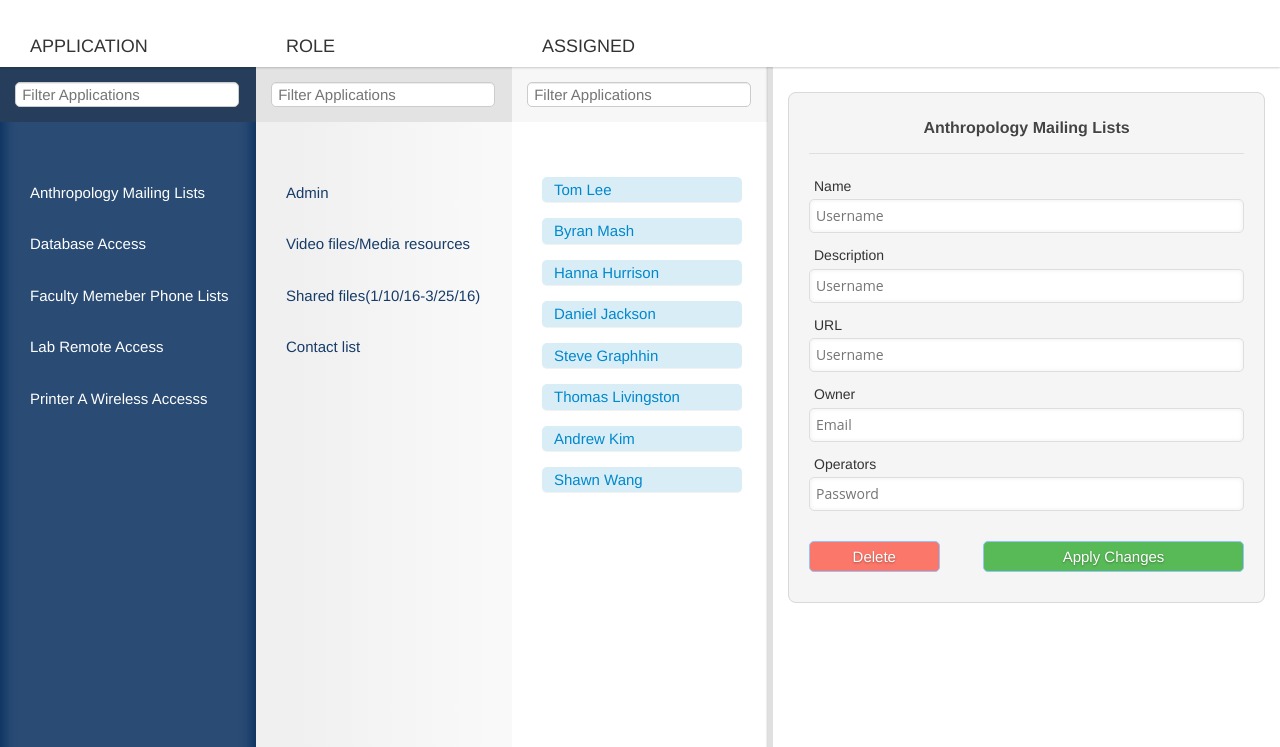
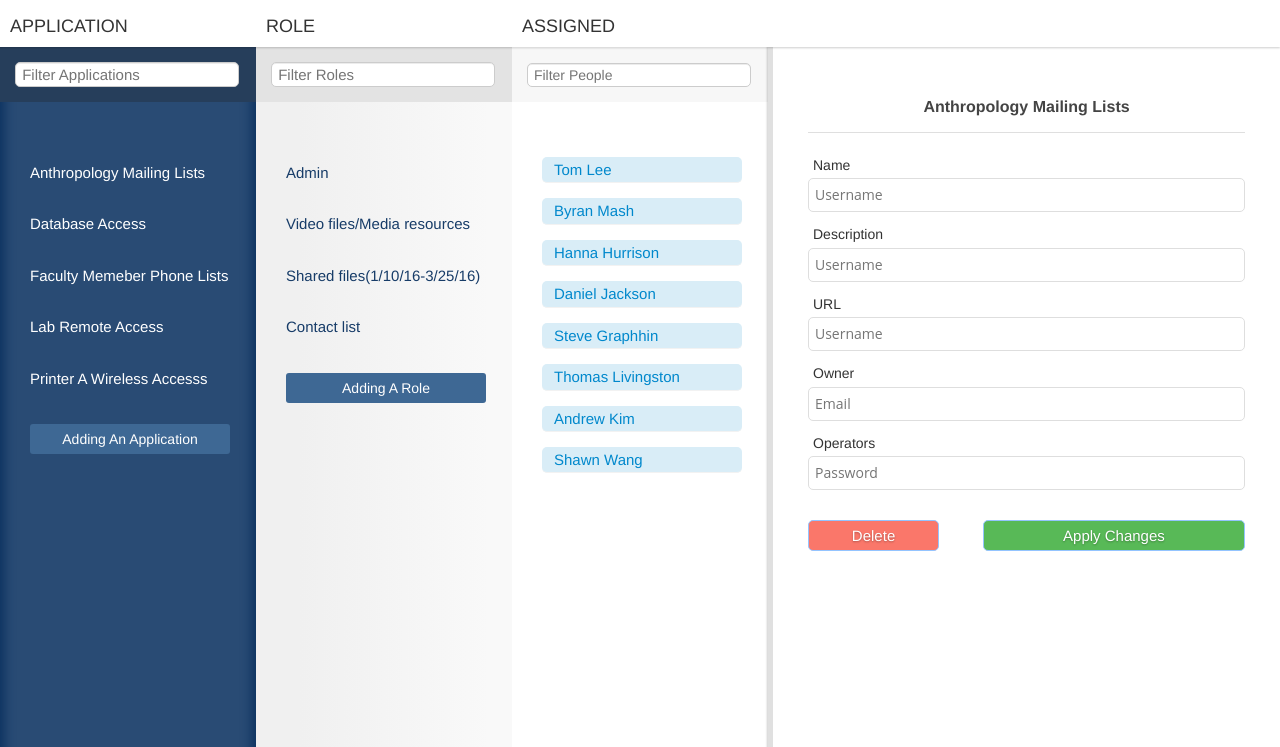
Before and after one commit to shanglu9425/Roles-Management-Mock-up, a plain HTML site: page Role Management Mockup.html in a window 1280 px wide. Shown: the part 53-800 px from the top of the page. Drawn offline with nearby package versions, Linux system fonts and the light colour scheme.

Commit message:
New updates
Added buttons
Organized CSS/SCSS

```diff
--- a/Role Management Mockup.html
+++ b/Role Management Mockup.html
@@ -24,7 +24,7 @@
         <!--#nav-->
         <nav class="navbar navbar-default">
             <div class="container-fluid">
-                <div class="navbar-header">
+                <div class="navbar-header noselect">
                     <a><h3 class="navbar-brand noselect">Roles Management</h3></a>
                 </div>
 
@@ -66,8 +66,8 @@
 
         <!--#application search bar -->
         <div class="col-md-3">
-            <section class="searchbar-application" style="position: fixed;top: 50px;z-index: 2012;background-color: white;box-shadow: -1px 0px 2px 1px rgba(0, 0, 0, 0.2);">
-                <h4 style="padding: 30px;">APPLICATION</h4>
+            <section class="searchbar-application" style="position: fixed;box-shadow: -1px 0px 2px 1px rgba(0, 0, 0, 0.2);">
+                <h4>APPLICATION</h4>
 
             </section>
         </div>
@@ -75,8 +75,8 @@
 
         <!--#role search bar-->
         <div class="col-md-3">
-            <section class="searchbar-application" style="position: fixed;top: 50px;z-index: 2012;background-color: white;">
-                <h4 style="padding: 30px;">ROLE</h4>
+            <section class="searchbar-application" style="position: fixed;">
+                <h4>ROLE</h4>
 
             </section>
         </div>
@@ -84,8 +84,8 @@
 
         <!-- #name search bar-->
         <div class="col-md-3">
-            <section class="searchbar-application" style="position: fixed;top: 50px;z-index: 2012;background-color: white;box-shadow: none;">
-                <h4 style="padding: 30px;">ASSIGNED</h4>
+            <section class="searchbar-application" style="position: fixed;box-shadow: none;">
+                <h4>ASSIGNED</h4>
             </section>
         </div>
         <!-- #name search bar-->
@@ -112,9 +112,9 @@ border-bottom: medium none;">
 
                     <!-- <span class="glyphicons glyphicons-search"></span>  for search bar -->
 
-                    <div style="position: fixed; z-index: 2003; margin-top: 0px; color: gray; padding: 10px; background-color: rgb(38, 62, 91); width: 20%;" type="text">
+                    <div class="search-application" type="text">
                         <span class="glyphicons glyphicons-search"></span>
-                        <input placeholder=" Filter Applications" style="border-radius: 5px; background: rgb(255, 255, 255) none repeat scroll 0% 0%; border: 1px solid rgb(204, 204, 204); box-shadow: 0px 1px 0px 0px rgb(236, 236, 236) inset; margin: 5px; width: 95%;" type="text">
+                        <input placeholder=" Filter Applications" type="text">
 
                     </div>
 
@@ -130,6 +130,10 @@ border-bottom: medium none;">
 
                         </ul>
 
+                        <a href="#">
+                            <p>Adding An Application </p>
+                        </a>
+
                     </section>
 
 
@@ -142,9 +146,9 @@ border-bottom: medium none;">
         <div class="col-md-4 background-gray">
             <div class="wrapper">
                 <div class="rule-section">
-                    <div style="position: fixed; z-index: 2003; margin-top: 0px; color: gray; padding: 10px; background-color: #E3E3E3; width: 20%;" type="text">
+                    <div class="search-role" type="text">
                         <span class="glyphicons glyphicons-search"></span>
-                        <input placeholder=" Filter Applications" style="border-radius: 5px; background: rgb(255, 255, 255) none repeat scroll 0% 0%; border: 1px solid rgb(204, 204, 204); box-shadow: 0px 1px 0px 0px rgb(236, 236, 236) inset; margin: 5px; width: 95%;" type="text">
+                        <input placeholder=" Filter Roles" type="text">
 
                     </div>
 
@@ -157,6 +161,11 @@ border-bottom: medium none;">
 
                         </ul>
 
+                        <a href="#">
+                            <p>Adding A Role </p>
+                        </a>
+
+
                     </section>
 
                 </div>
@@ -168,9 +177,9 @@ border-bottom: medium none;">
         <div class="col-md-4 background-white">
             <div class="wrapper">
                 <div class="assigned-section">
-                    <div style="position: fixed; z-index: 2003; margin-top: 0px; color: gray; padding: 10px; background-color: #F7F7F7; width: 20%;" type="text">
+                    <div class="search-assigned" type="text">
                         <span class="glyphicons glyphicons-search"></span>
-                        <input placeholder=" Filter Applications" style="border-radius: 5px; background: rgb(255, 255, 255) none repeat scroll 0% 0%; border: 1px solid rgb(204, 204, 204); box-shadow: 0px 1px 0px 0px rgb(236, 236, 236) inset; margin: 5px; width: 95%;" type="text">
+                        <input placeholder=" Filter People " type="text">
 
                     </div>
                     <!-- #assigned-section -->
--- a/form.scss
+++ b/form.scss
@@ -32,12 +32,14 @@ form {
         position: relative;
         width: 100%;
         padding: 20px;
+        /*
         border: none;
         border-radius: 8px;
         border-style: solid;
         border-color: #D9D9D9;
         border-width: 1px;
         background-color: #f5f5f5;
+        */
         margin-top: 20px;
         // Mixin
         @include silver-bg;
@@ -90,9 +92,9 @@ form {
             font-size: 14px;
             font-weight: 400;
             font-family: "Open Sans", sans-serif;
-            border: 1px solid #dedede;
+            border: 1.5px solid #dedede;
             border-radius: 5px;
-            box-shadow: 0 0 0 transparent, inset 0 0 5px #eee;
+            /*box-shadow: 0 0 0 transparent, inset 0 0 5px #eee;*/
             &:focus {
                 outline: none;
                 border: 1px solid $electric-shadow;
--- a/mockup.scss
+++ b/mockup.scss
@@ -3,7 +3,7 @@ body {
     margin: 0px;
     width: 100%;
     height: 100%;
-    font-size: 15px;
+    font-size: 14px;
     .nav {}
     ul {
         list-style: none;
@@ -11,8 +11,14 @@ body {
 }
 
 .searchbar-application {
-    height: 70px;
+    height: 50px;
     width: 100%;
+    background-color: white;
+    top: 50px;
+    z-index: 2012;
+    h4 {
+        padding: 10px;
+    }
     .form-control {
         width: 200px;
     }
@@ -33,6 +39,24 @@ body {
 }
 
 .application-section {
+    .search-application {
+        position: fixed;
+        z-index: 2003;
+        margin-top: 0px;
+        color: gray;
+        padding: 10px;
+        background-color: rgb(38, 62, 91);
+        width: 20%;
+        input {
+            border-radius: 5px;
+            background: rgb(255, 255, 255) none repeat scroll 0% 0%;
+            border: 1px solid rgb(204, 204, 204);
+            box-shadow: 0px 1px 0px 0px rgb(236, 236, 236) inset;
+            margin: 5px;
+            width: 95%;
+        }
+    }
+    #application {
         ul {
             list-style: none;
         }
@@ -40,9 +64,90 @@ body {
             padding-right: 0px;
             color: white;
         }
+        a {
+            text-decoration: none;
+            p {
+                background-color: rgb(62, 104, 148);
+                color: white;
+                text-align: center;
+                border-radius: 3px;
+                margin-left: 30px;
+                padding: 5px;
+                margin-top: 30px;
+                font-size: 14px;
+                width: 200px;
+            }
+        }
+        a:hover {
+            p {
+                background-color: #FAC369;
+            }
+        }
+    }
+}
+
+.rule-section {
+    .search-role {
+        position: fixed;
+        z-index: 2003;
+        margin-top: 0px;
+        color: gray;
+        padding: 10px;
+        background-color: #E3E3E3;
+        width: 20%;
+    }
+    input {
+        border-radius: 5px;
+        background: rgb(255, 255, 255) none repeat scroll 0% 0%;
+        border: 1px solid rgb(204, 204, 204);
+        box-shadow: 0px 1px 0px 0px rgb(236, 236, 236) inset;
+        margin: 5px;
+        width: 95%;
+    }
+    #application {
+        a {
+            text-decoration: none;
+            p {
+                background-color: rgb(62, 104, 148);
+                color: white;
+                text-align: center;
+                border-radius: 3px;
+                margin-left: 30px;
+                padding: 5px;
+                margin-top: 30px;
+                font-size: 14px;
+                width: 200px;
+            }
+        }
+        a:hover {
+            p {
+                background-color: #FAC369;
+            }
+        }
+    }
 }
 
 .assigned-section {
+    .search-assigned {
+        position: fixed;
+        z-index: 2003;
+        margin-top: 0px;
+        color: gray;
+        padding: 10px;
+        background-color: #F7F7F7;
+        width: 20%;
+        margin-top: 1.3031px;
+    }
+    input {
+        border-radius: 5px;
+        background: rgb(255, 255, 255) none repeat scroll 0% 0%;
+        border: 1px solid rgb(204, 204, 204);
+        box-shadow: 0px 1px 0px 0px rgb(236, 236, 236) inset;
+        margin: 5px;
+        width: 95%;
+    }
+    #application {
+        ul {
             li {
                 width: 200px;
                 color: #0088CC;
@@ -55,6 +160,8 @@ body {
                 font-size: 15px;
                 border-radius: 5px;
                 overflow-y: auto;
+            }
+        }
     }
 }
 
```
Also changed, not shown: form.css, mockup.css, 1 other file. Lines whose indentation alone changed are shown as unchanged.
